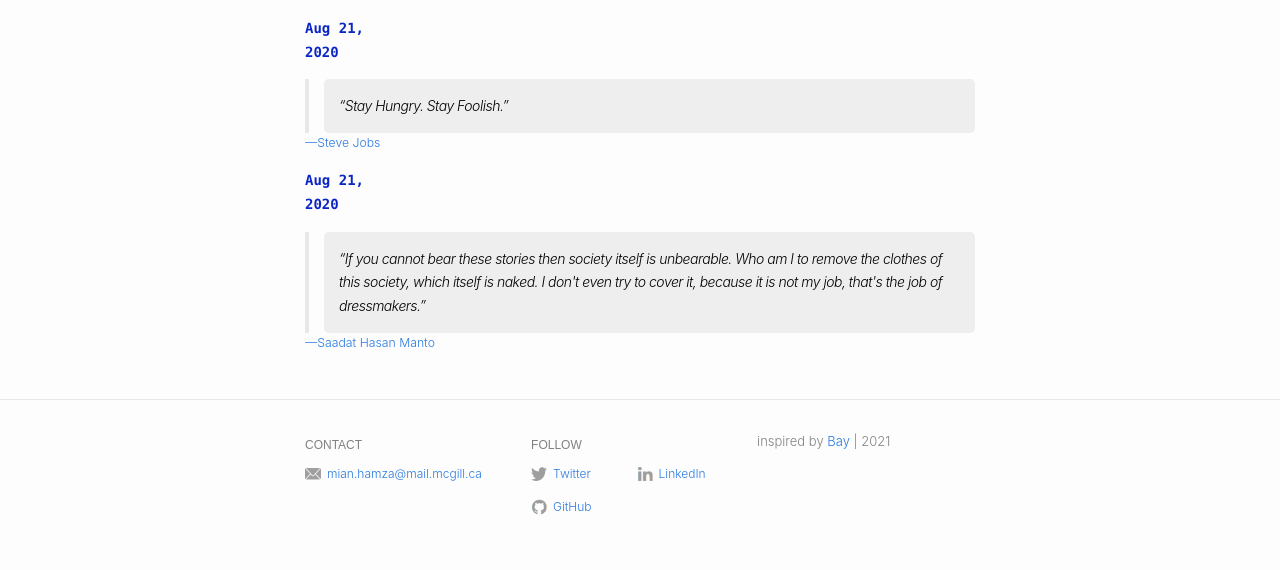
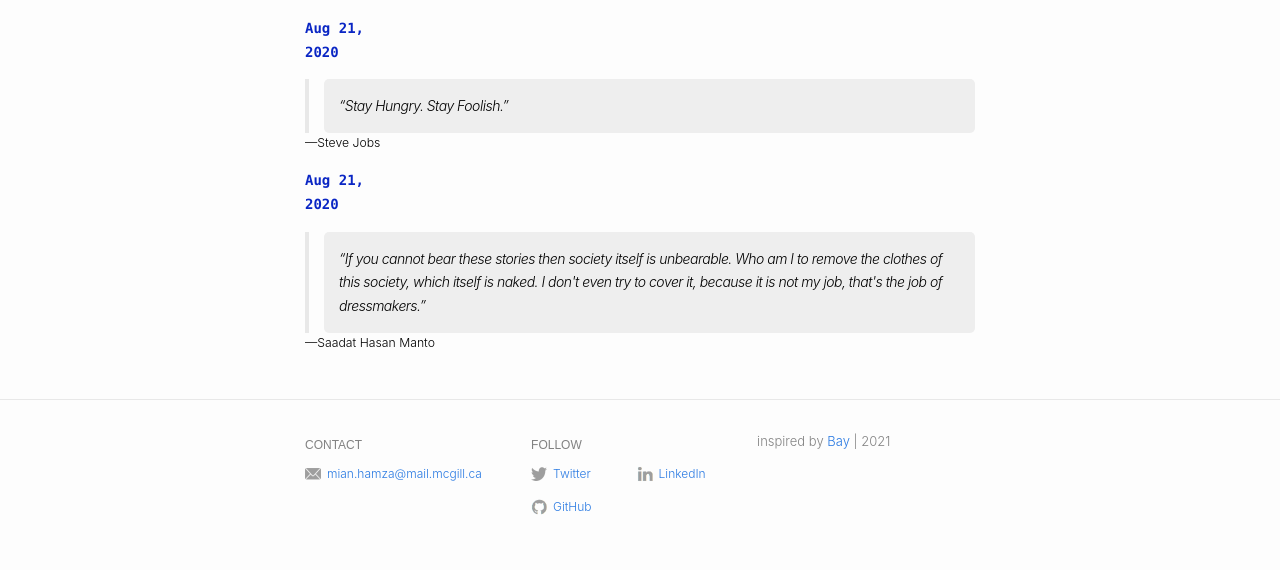
Before and after one commit to haaaamza/haaaamza.github.io, a Jekyll site: the page built from life/index.html, in a window 1280 px wide. Shown: the part 469-1039 px from the top of the page. Built offline with Jekyll 4.4.1, drawn with Linux system fonts in a browser that asks for light colours; the list of posts is cut into pages by our own code.

Commit message:
fix underline and added a message css style over quotes

```diff
--- a/_layouts/life.html
+++ b/_layouts/life.html
@@ -10,10 +10,10 @@
          <h1 class="page-heading">{{ page.title }}</h1>
          {{ content }}
          <div class="life-post-list">
-            {% for post in site.posts %}
+           {% for post in paginator.posts %}
              {% if post.draft != true and post.life == true %}
                <div class="box">
-                        <a href="{{ post.url | replace:".html","" | prepend: site.baseurl }}">
+                       <a class = "pluslink" href="{{ post.url | replace:".html","" | prepend: site.baseurl }}">
                            <span class="life-post-date">
                            {{ post.date | date: "%b %d, %Y" }}
                            </span>
--- a/_sass/_life.scss
+++ b/_sass/_life.scss
@@ -21,6 +21,10 @@
   }
   .pluslink, .pluslink:visited,.pluslink:hover,.pluslink:active {
     text-decoration:none;
+    color:black;
+    :hover{
+      // color: white;
+    }
   }
 //   .img-life{
 //     width: 500px;
@@ -41,41 +45,6 @@
     //   white-space: nowrap;
   }
 
-
-
-//   blockquote{
-    // width: 470px;
-    // margin-left: -30px;
-    // padding-left: 30px;
-    // // color: #222;
-    // // background: url(https://static.tumblr.com/sajzoro/2pUkqr1t1/aster.png)
-    // //             top left no-repeat;
-    // // background: #ccc;
-    // border-radius: 30px;
-    // font-style: italic;
-    // margin-top: 0;
-    // display: block;
-    // margin-block-start: 1em;
-    // margin-block-end: 1em;
-    // margin-inline-start: 40px;
-    // margin-inline-end: 40px;
-//   }
-//   blockquote::before {
-//     content: "\201C";
-//     display: block;
-//     font-size: 60px;
-//     left: -20px;
-//     top: -50px;
-//     position: relative;
-//     height: 0;
-//     }
-//   .thequote{
-//     font-size: 1.25em;
-//     line-height: 1.3;
-//     color: #000;
-//   }
-//   @include img-responsive();
-
 }
 
 blockquote {
@@ -87,6 +56,15 @@
     padding: 15px;
     background: #eee;
     border-radius: 5px;
+}
+blockquote p:hover{
+  padding: 15px;
+  // background:#47d84b;
+  background: #43CC47;
+  color: white;
+  font-weight: bold;
+  // background: #1982FC;
+  border-radius: 5px;
 }
 
 blockquote p::before {
```
Also changed, not shown: 1 other file. Lines whose indentation alone changed are shown as unchanged.
